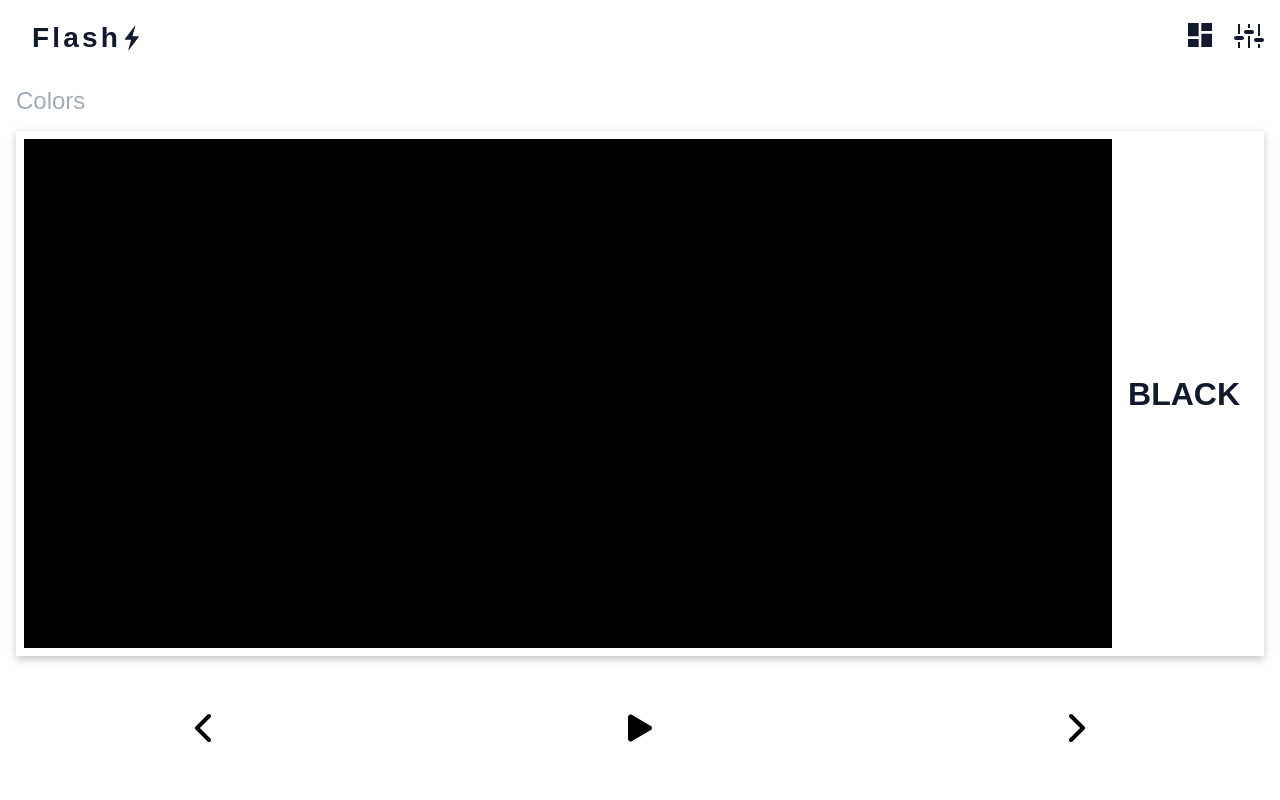
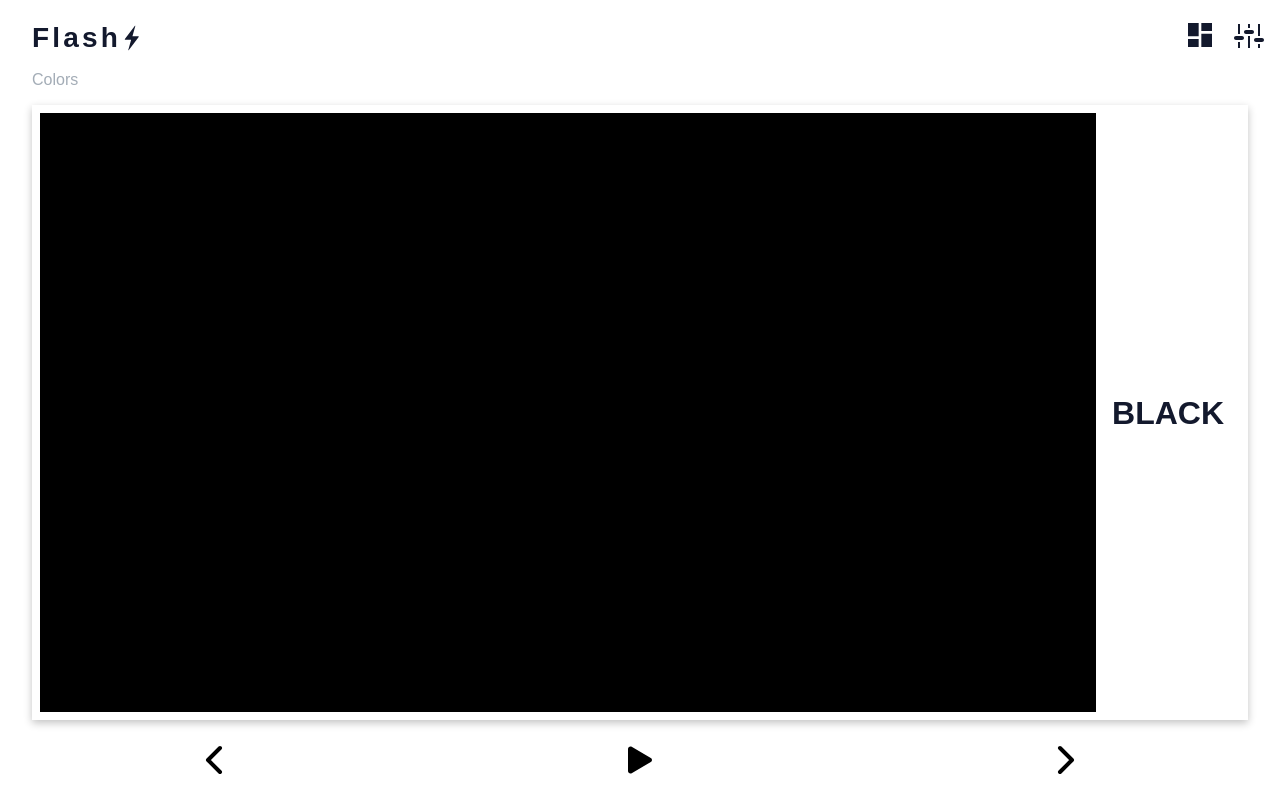
Before and after one commit to gbsimon87/flashy-react, a React (Create React App) app: page /colors in a window 1280 px wide. Built offline with nearby package versions, Linux system fonts and the light colour scheme.

Commit message:
fix css on landscape

```diff
--- a/src/index.css
+++ b/src/index.css
@@ -352,12 +352,16 @@ article.nextSlide {
   flex: 2 1;
 }
 
-.home .home__callout h1 {
+.home .home__callout > * {
   margin-bottom:  1rem;
 }
 
 .home__callout p {
   font-size: 1.25rem;
+}
+
+.home__callout p:last-child {
+  margin-bottom:  2rem;
 }
 
 .home .home__callout .start-learning {
@@ -367,6 +371,7 @@ article.nextSlide {
 
 .home .home__benefits {
   padding: 2rem;
+  padding-bottom: 5rem;
   display: flex;
   font-size: 1.2rem;
   flex-flow: row wrap;
@@ -544,18 +549,33 @@ article.nextSlide {
 }
 
 @media only screen and (orientation: landscape) {
+  .colors, .numbers, .letters, .shapes, .game-template {
+    padding: 0 2rem;
+  }
+  .home {
+    height: auto;
+  }
   .footer {
     position: inherit;
   }
   .learn {
     padding-bottom: 0;
   }
+  .section__body {
+    margin: 0;
+  }
   .section__body .article {
     flex-flow: row;
+  }
+  .section__title {
+    font-size: 1rem;
   }
   .letters .slide-background-color p,
   .numbers .slide-background-color p,
   .shapes .slide-background-color p {
     font-size: 5rem;
   }
+  .slide-background-color svg {
+    font-size: 5rem;
 }
+}
```
